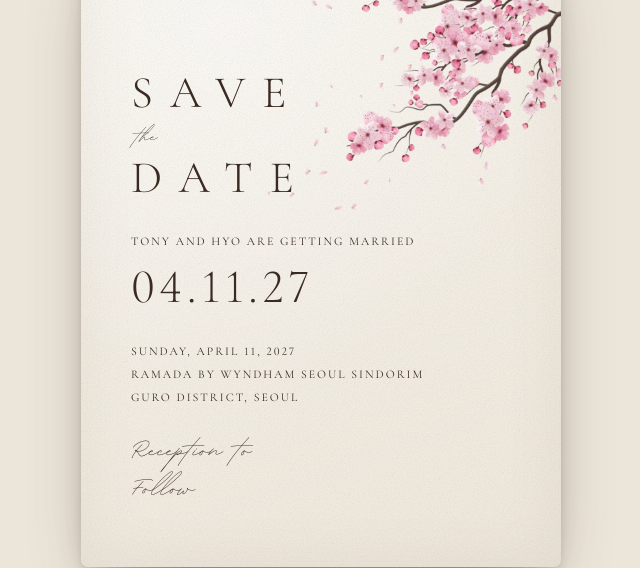
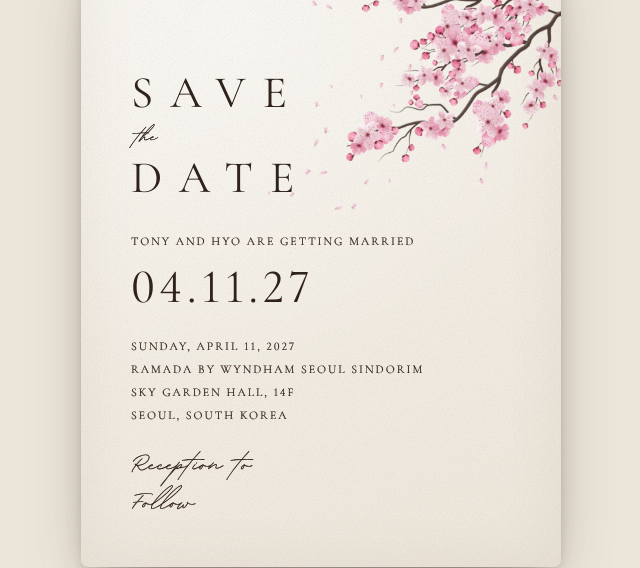
Before and after one commit to tony-hyo/tony-hyo.github.io, a website: page site/index.html in a window 1280 px wide. Both pictures are taken after a click on the button "Open invitation". Shown: the part 157-725 px from the top of the page, without its empty margins (319-959 px from the left). Drawn offline with nearby package versions, Linux system fonts and the light colour scheme; a web font is replaced by a local one.

Commit message:
Heavier text and Sky Garden Hall venue lines

```diff
--- a/site/css/styles.css
+++ b/site/css/styles.css
@@ -24,8 +24,8 @@
   --env-paper-deep: #E3DACA;
   --env-inside: #DCD1BF;     /* the inside of the envelope, in shadow */
   --liner: #EFCAD6;          /* blush lining under the flap */
-  --ink: #3A2A22;
-  --ink-soft: #7A6A60;
+  --ink: #2F211B;
+  --ink-soft: #6F5F55;
   --blossom: #E99BB4;
   --blossom-light: #F4C6D3;
   --blossom-deep: #D6608A;
@@ -310,7 +310,7 @@ body.is-open .card-mini { transform: translateY(-72%); }
   display: flex;
   flex-direction: column;
   line-height: 1;
-  font-weight: 300;
+  font-weight: 400;
   text-transform: uppercase;
 }
 
@@ -595,9 +595,28 @@ html.no-js .card {
   top: 26%;
 }
 
+/*
+ * Legibility on phones: the serif runs at regular rather than light weight,
+ * and the two faces that only come thin (Bellefair caps, BD Script) get a
+ * hairline stroke that thickens them without changing their shapes.
+ */
+.caps,
+.countdown .unit,
+.env-to,
+.tap-hint {
+  -webkit-text-stroke: 0.18px currentColor;
+}
+
+.script-line,
+.headline .the,
+.env-name,
+.mini-the {
+  -webkit-text-stroke: 0.35px currentColor;
+}
+
 .headline {
   margin: 0;
-  font-weight: 300;
+  font-weight: 400;
   line-height: 1;
   text-transform: uppercase;
 }
@@ -640,13 +659,13 @@ html.no-js .card {
 
 .date-big {
   margin: 2.2cqw 0 0;
-  font-weight: 300;
+  font-weight: 400;
   font-size: 10cqw;
   letter-spacing: 0.1em;
   line-height: 1;
 }
 
-.caps.venue { margin-top: 6cqw; }
+.caps.venue { margin-top: 5cqw; }
 
 .script-line {
   margin: 0;
@@ -656,7 +675,7 @@ html.no-js .card {
 }
 
 .card .closing {
-  margin-top: 4cqw;
+  margin-top: 3.2cqw;
   font-size: 8.8cqw;
   line-height: 0.9;
 }
@@ -735,7 +754,7 @@ html.no-js .details {
 
 .countdown .num {
   display: block;
-  font-weight: 300;
+  font-weight: 400;
   font-size: 1.9rem;
   line-height: 1;
 }
--- a/site/index.html
+++ b/site/index.html
@@ -107,7 +107,7 @@
           </h1>
           <p class="caps names">Tony and Hyo are getting married</p>
           <p class="date-big">04.11.27</p>
-          <p class="caps venue">Sunday, April 11, 2027<br>Ramada by Wyndham Seoul Sindorim<br>Guro District, Seoul</p>
+          <p class="caps venue">Sunday, April 11, 2027<br>Ramada by Wyndham Seoul Sindorim<br>Sky Garden Hall, 14F<br>Seoul, South Korea</p>
           <p class="script-line closing">Reception to<br>Follow</p>
         </div>
       </article>
```
Also changed, not shown: scripts/preview.html (+3 -3 lines), site/assets/preview.jpg.
